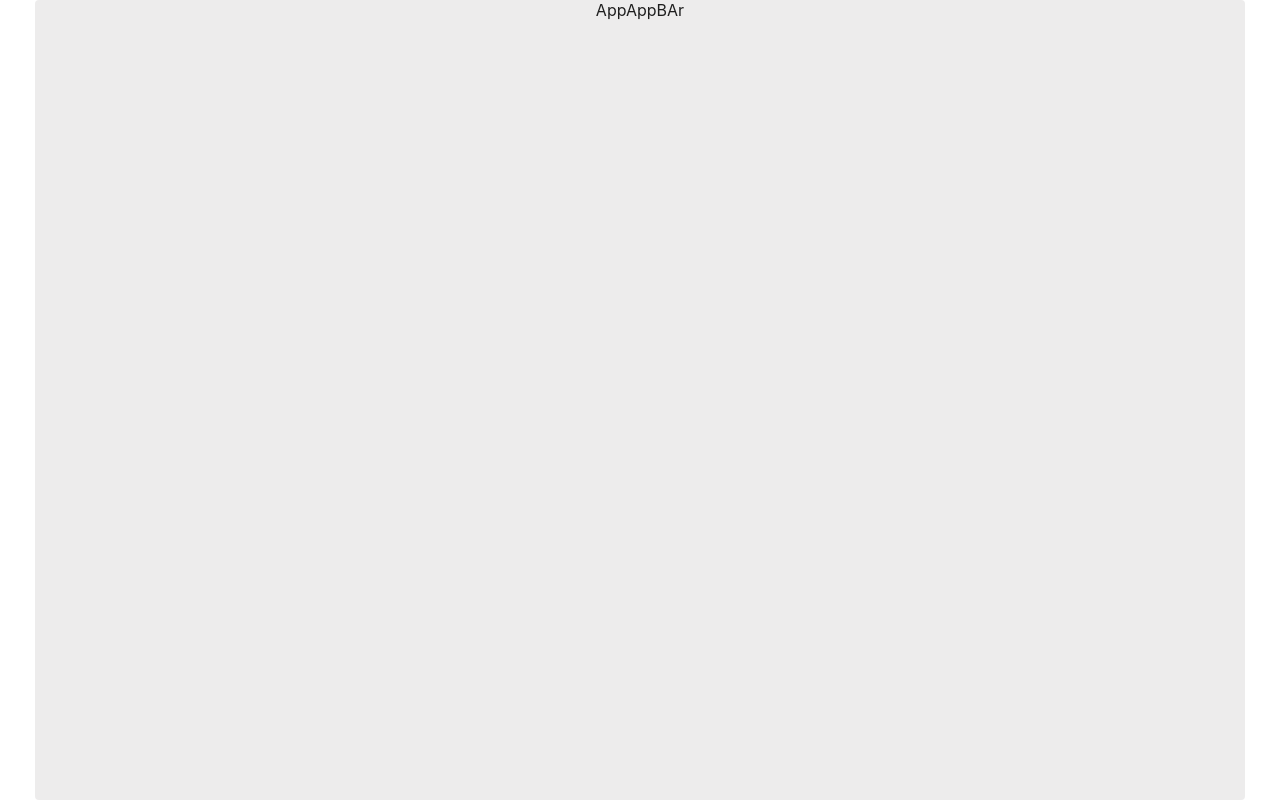
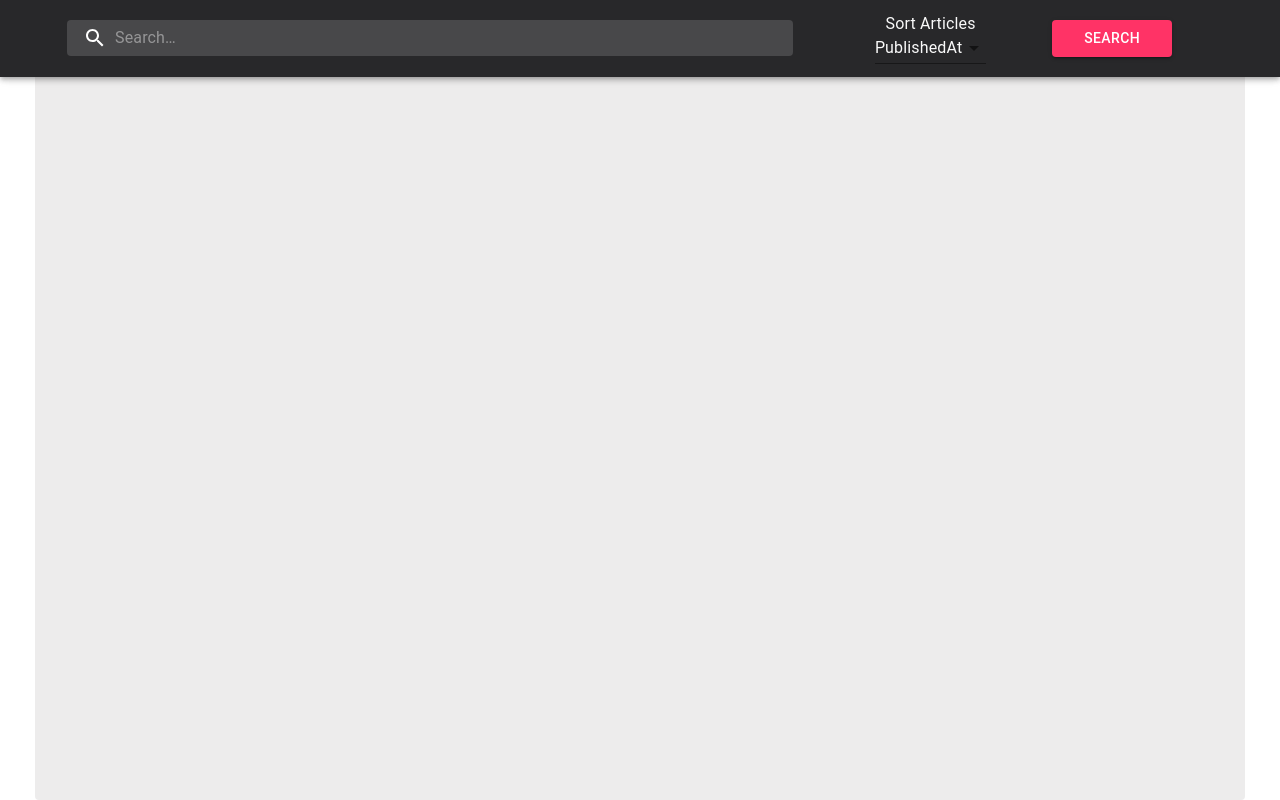
Before and after one commit to sonalikatara/news-app, a React (Create React App) app: page / in a window 1280 px wide. Built offline with nearby package versions, Linux system fonts and the light colour scheme.

Commit message:
add NavBar

```diff
--- a/src/App.js
+++ b/src/App.js
@@ -1,4 +1,3 @@
-import logo from './logo.svg';
 import { ThemeProvider } from "@material-ui/styles";
 import theme from "./theme";
 import Layout from "./components/Layout";
--- /dev/null
+++ b/src/common.js
@@ -0,0 +1,12 @@
+/*sortBy
+The order to sort the articles in. Possible options: relevancy, popularity, publishedAt.
+relevancy = articles more closely related to q come first.
+popularity = articles from popular sources and publishers come first.
+publishedAt = newest articles come first.
+Default: publishedA*/
+
+export const sortBy = [
+    { index: "relevancy", value: "Relevancy" },
+    { index: "popularity", value: "Popularity" },
+    { index: "publishedAt", value: "PublishedAt" }
+  ];
--- a/src/components/AppAppBar.js
+++ b/src/components/AppAppBar.js
@@ -0,0 +1,205 @@
+import React from "react";
+import { fade, makeStyles } from "@material-ui/core/styles";
+import AppBar from "@material-ui/core/AppBar";
+import ToolBar from "@material-ui/core/Toolbar";
+import Box from "@material-ui/core/Box";
+import InputBase from "@material-ui/core/InputBase";
+import SearchIcon from "@material-ui/icons/Search";
+import MenuItem from "@material-ui/core/MenuItem";
+import InputLabel from "@material-ui/core/InputLabel";
+import Select from "@material-ui/core/Select";
+import Button from "@material-ui/core/Button";
+import useInputState from "../hooks/useInputState";
+import { sortBy } from "../common";
+
+const useStyles = makeStyles((theme) => ({
+  appBarContainer: {
+    minHeight: "56px",
+    padding: theme.spacing(0.5)
+  },
+
+  toolBarContainer: {
+    display: "flex",
+    flexWrap: "wrap",
+    alignContent: "flex-start"
+  },
+
+  grow: {
+    flexGrow: 1
+  },
+
+  search: {
+    position: "relative",
+    borderRadius: theme.shape.borderRadius,
+    backgroundColor: fade(theme.palette.common.white, 0.15),
+    "&:hover": {
+      backgroundColor: fade(theme.palette.common.white, 0.25)
+    },
+    marginRight: theme.spacing(2),
+    marginLeft: 0,
+    width: "100%",
+
+    [theme.breakpoints.up("sm")]: {
+      //marginLeft: theme.spacing(3),
+      width: "60%",
+      //border: "solid pink 2px",
+      height: 36,
+      margin: "auto",
+      marginLeft: 0,
+      marginRight: 0
+    },
+    [theme.breakpoints.up("md")]: {
+      marginLeft: theme.spacing(4),
+      width: "60%",
+      //border: "solid green 2px",
+      height: 36,
+      margin: "auto",
+      marginRight: 0
+    }
+  },
+
+  searchIcon: {
+    padding: theme.spacing(0, 2),
+    height: "100%",
+    position: "absolute",
+    pointerEvents: "none",
+    display: "flex",
+    alignItems: "center",
+    justifyContent: "center"
+  },
+
+  inputRoot: {
+    color: "inherit",
+    width: "100%"
+  },
+
+  inputInput: {
+    padding: theme.spacing(1, 1, 1, 0),
+    // vertical padding + font size from searchIcon
+    paddingLeft: `calc(1em + ${theme.spacing(4)}px)`,
+    transition: theme.transitions.create("width"),
+    width: "100%"
+  },
+
+  searchOptions: {
+    width: "100%",
+    marginRight: theme.spacing(2),
+    //border: "solid red 2px",
+    [theme.breakpoints.up("sm")]: {
+      width: "38%",
+      //border: "solid white 2px",
+      marginRight: 0
+    },
+    [theme.breakpoints.up("md")]: {
+      margin: "auto",
+      marginRight: theme.spacing(4),
+      marginLeft: 0,
+      width: "30%"
+      //border: "solid black 2px"
+    }
+  },
+
+  sortContainer: {
+    marginTop: theme.spacing(1.5)
+  },
+
+  lightText: {
+    color: "#f9f9f9"
+  },
+
+  btnSubmit: {
+    width: 100,
+    margin: theme.spacing(2),
+    [theme.breakpoints.up("md")]: {
+      minWidth: 120
+    }
+  }
+}));
+
+export default function NavBar({ searchNews }) {
+  const classes = useStyles();
+
+  let [sortValue, handleSortChange] = useInputState("publishedAt");
+  let [searchTerm, handleSearchChange] = useInputState("");
+  const handleSubmit = (e) => {
+    e.preventDefault();
+   // searchNews(searchTerm, sortValue);
+  };
+  return (
+    <AppBar
+      color="primary"
+      position="fixed"
+      className={classes.appBarContainer}
+    >
+      <ToolBar>
+        <form onSubmit={handleSubmit} style={{ width: "100%" }}>
+          <Box
+            display="flex"
+            flexWrap="wrap"
+            justifyContent="space-between"
+            width="100%"
+            maxWidth="1210px"
+            margin="auto"
+          >
+            <div className={classes.search}>
+              <div className={classes.searchIcon}>
+                <SearchIcon />
+              </div>
+              <InputBase
+                placeholder="Search…"
+                classes={{
+                  root: classes.inputRoot,
+                  input: classes.inputInput
+                }}
+                inputProps={{ "aria-label": "search" }}
+                value={searchTerm}
+                onChange={handleSearchChange}
+              />
+            </div>
+            <div className={classes.searchOptions}>
+              <div>
+                <Box
+                  display="flex"
+                  flexWrap="no-wrap"
+                  justifyContent="space-around"
+                  // width="100%"
+                >
+                  <div className={classes.sortContainer}>
+                    <InputLabel
+                      id="sort-articles-label"
+                      className={classes.lightText}
+                    >
+                      Sort Articles
+                    </InputLabel>
+                    <Select
+                      labelId="sort-articles-label"
+                      id="dsort-articles"
+                      value={sortValue}
+                      className={classes.lightText}
+                      onChange={handleSortChange}
+                    >
+                      {sortBy.map((option) => (
+                        <MenuItem key={option.index} value={option.index}>
+                          {option.value}
+                        </MenuItem>
+                      ))}
+                    </Select>
+                  </div>
+                  <Button
+                    variant="contained"
+                    type="submit"
+                    fullWidth
+                    color="secondary"
+                    className={classes.btnSubmit}
+                  >
+                    Search
+                  </Button>
+                </Box>
+              </div>
+            </div>
+          </Box>
+        </form>
+      </ToolBar>
+    </AppBar>
+  );
+}
--- a/src/components/Layout.js
+++ b/src/components/Layout.js
@@ -1,6 +1,7 @@
 
 import Paper from "@material-ui/core/Paper";
 import { makeStyles } from "@material-ui/styles";
+import AppAppBar from "./AppAppBar";
 
 const useStyles = makeStyles({
   root: {
@@ -17,7 +18,7 @@ function Layout({ searchNews }) {
 
   return (
     <Paper className={classes.root} elevation={0}>
-      AppAppBAr
+      <AppAppBar/>
     </Paper>
   );
 }
--- /dev/null
+++ b/src/hooks/useInputState.js
@@ -0,0 +1,15 @@
+import { useState } from "react";
+
+export default (initialValue)=>{
+  const [value, setValue] = useState(initialValue);
+
+  const handleValueChange = (e) => {
+    setValue(e.target.value);
+  };
+
+  const resetValue = () => {
+    setValue("");
+  };
+
+  return [value, handleValueChange, resetValue];
+};
```
